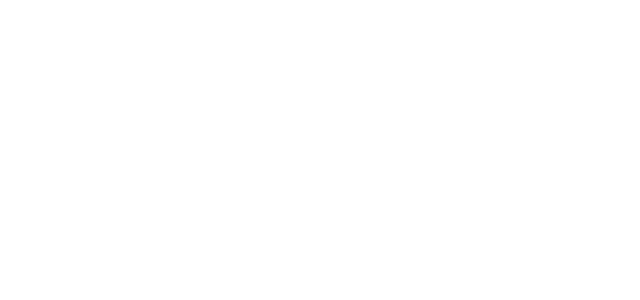
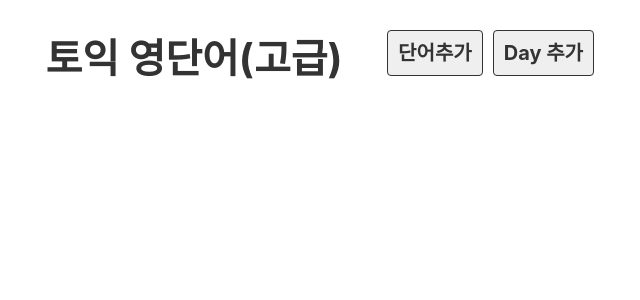
Before and after one commit to nkhyejin/react_voca, a React (Create React App) app: page / in a window 1280 px wide. Shown: the top 300 px of the page, without its empty margins (446-1086 px from the left). Built offline with nearby package versions, Linux system fonts and the light colour scheme.

Commit message:
header 추가

```diff
--- a/src/App.js
+++ b/src/App.js
@@ -1,7 +1,12 @@
 import "./App.css";
+import Header from "./component/Header";
 
 function App() {
-  return <div className="App"></div>;
+  return (
+    <div className="App">
+      <Header></Header>
+    </div>
+  );
 }
 
 export default App;
--- /dev/null
+++ b/src/component/Header.js
@@ -0,0 +1,18 @@
+const Header = () => {
+  return (
+    <div className="header">
+      <h1>
+        <a href="/">토익 영단어(고급)</a>
+      </h1>
+      <div className="menu">
+        <a href="#x" className="link">
+          단어추가
+        </a>
+        <a href="#x" className="link">
+          Day 추가
+        </a>
+      </div>
+    </div>
+  );
+};
+export default Header;
--- a/src/index.css
+++ b/src/index.css
@@ -1,13 +1,50 @@
 body {
   margin: 0;
-  font-family: -apple-system, BlinkMacSystemFont, 'Segoe UI', 'Roboto', 'Oxygen',
-    'Ubuntu', 'Cantarell', 'Fira Sans', 'Droid Sans', 'Helvetica Neue',
+  font-family: -apple-system, BlinkMacSystemFont, "Segoe UI", "Roboto", "Oxygen",
+    "Ubuntu", "Cantarell", "Fira Sans", "Droid Sans", "Helvetica Neue",
     sans-serif;
   -webkit-font-smoothing: antialiased;
   -moz-osx-font-smoothing: grayscale;
+  font-size: 20px;
+}
+
+ol,
+ul {
+  margin: 0;
+  padding: 0;
+  list-style: none;
 }
 
 code {
-  font-family: source-code-pro, Menlo, Monaco, Consolas, 'Courier New',
+  font-family: source-code-pro, Menlo, Monaco, Consolas, "Courier New",
     monospace;
 }
+
+a {
+  text-decoration: none;
+  color: #333;
+}
+
+.App {
+  width: 800px;
+  margin: 0 auto;
+}
+
+.header {
+  position: relative;
+}
+
+.header .menu {
+  position: absolute;
+  top: 10px;
+  right: 0px;
+}
+
+.header .link {
+  border: 1px solid #333;
+  padding: 10px;
+  margin-left: 10px;
+  background-color: #efefef;
+  font-weight: bold;
+  border-radius: 4px;
+}
```
